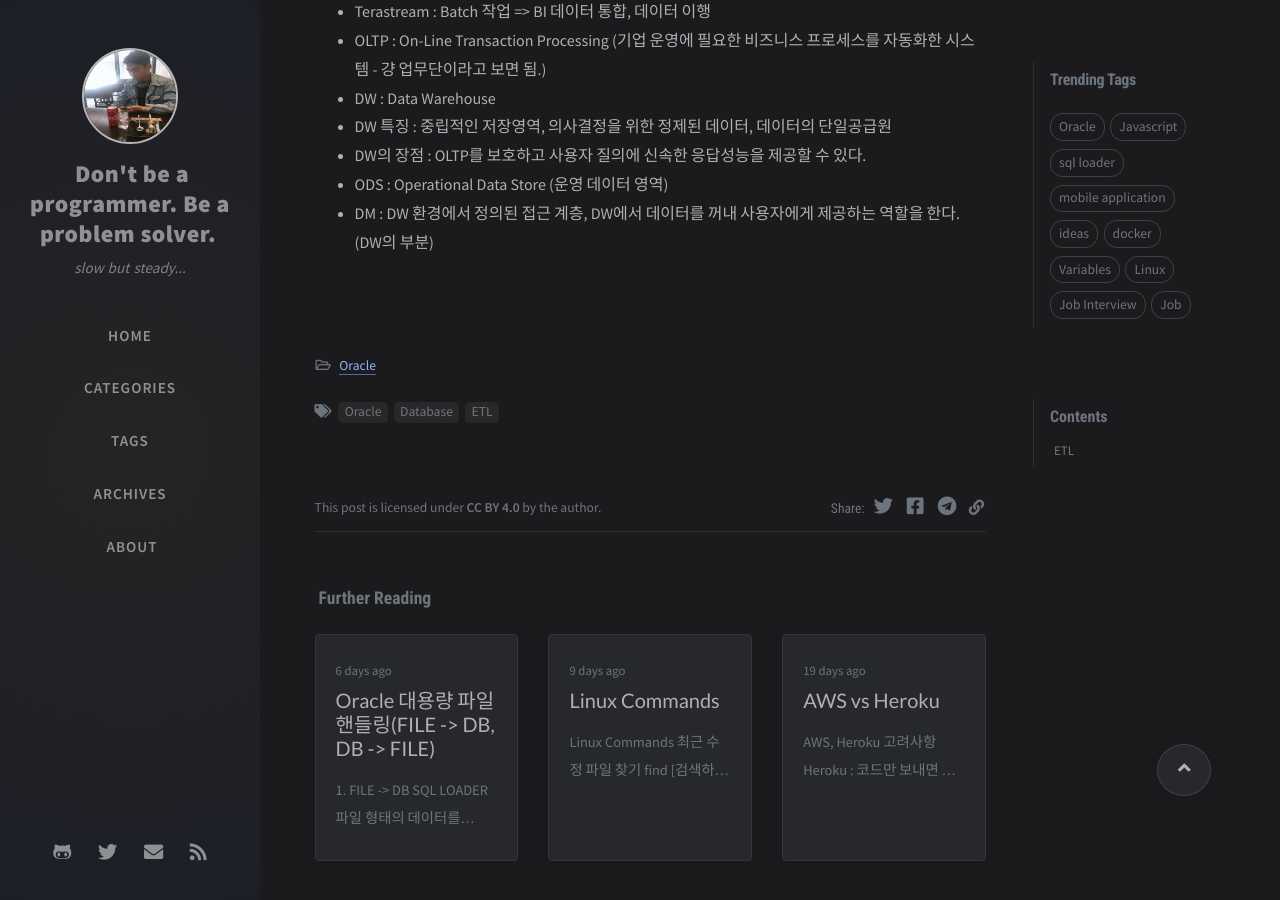
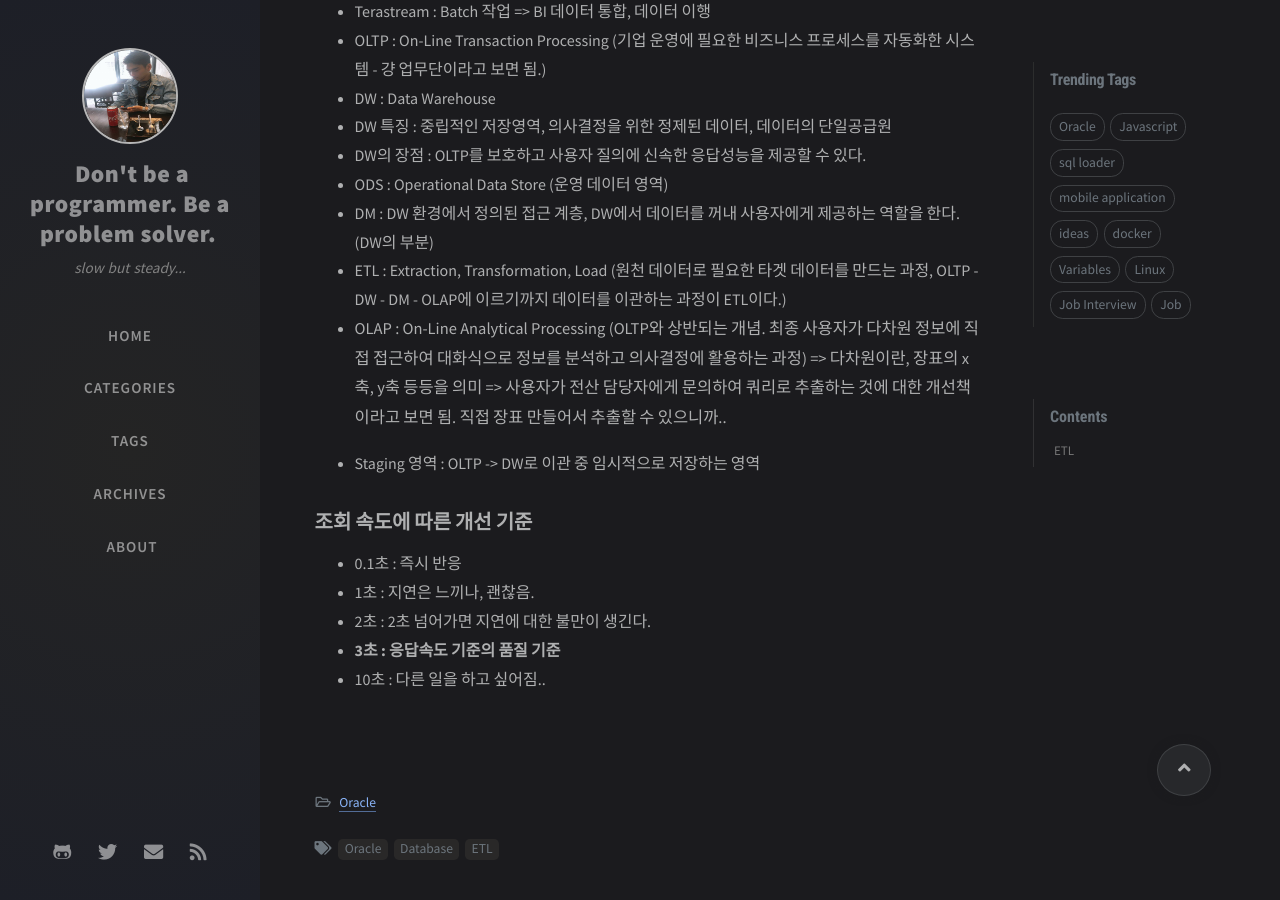
Before and after one commit to eurowondollaryen/eurowondollaryen.github.io, a Jekyll site: the page built from _posts/2020-09-23-etl.md, in a window 1280 px wide and 900 px high, scrolled down 289 px. Built offline with Jekyll 4.4.1, drawn with Linux system fonts in a browser that asks for light colours; nearby versions of some CDN libraries; comment, search, counter and statistics services are not loaded.

Commit message:
modified post

```diff
--- a/_posts/2020-09-23-etl.md
+++ b/_posts/2020-09-23-etl.md
@@ -19,3 +19,14 @@ comments: true
 - DW의 장점 : OLTP를 보호하고 사용자 질의에 신속한 응답성능을 제공할 수 있다.
 - ODS : Operational Data Store (운영 데이터 영역)
 - DM : DW 환경에서 정의된 접근 계층, DW에서 데이터를 꺼내 사용자에게 제공하는 역할을 한다. (DW의 부분)
+- ETL : Extraction, Transformation, Load (원천 데이터로 필요한 타겟 데이터를 만드는 과정, OLTP - DW - DM - OLAP에 이르기까지 데이터를 이관하는 과정이 ETL이다.)
+- OLAP : On-Line Analytical Processing (OLTP와 상반되는 개념. 최종 사용자가 다차원 정보에 직접 접근하여 대화식으로 정보를 분석하고 의사결정에 활용하는 과정) => 다차원이란, 장표의 x축, y축 등등을 의미 => 사용자가 전산 담당자에게 문의하여 쿼리로 추출하는 것에 대한 개선책이라고 보면 됨. 직접 장표 만들어서 추출할 수 있으니까..
+
+- Staging 영역 : OLTP -> DW로 이관 중 임시적으로 저장하는 영역
+
+### **조회 속도에 따른 개선 기준**
+- 0.1초 : 즉시 반응
+- 1초 : 지연은 느끼나, 괜찮음.
+- 2초 : 2초 넘어가면 지연에 대한 불만이 생긴다.
+- **3초 : 응답속도 기준의 품질 기준**
+- 10초 : 다른 일을 하고 싶어짐..
```
